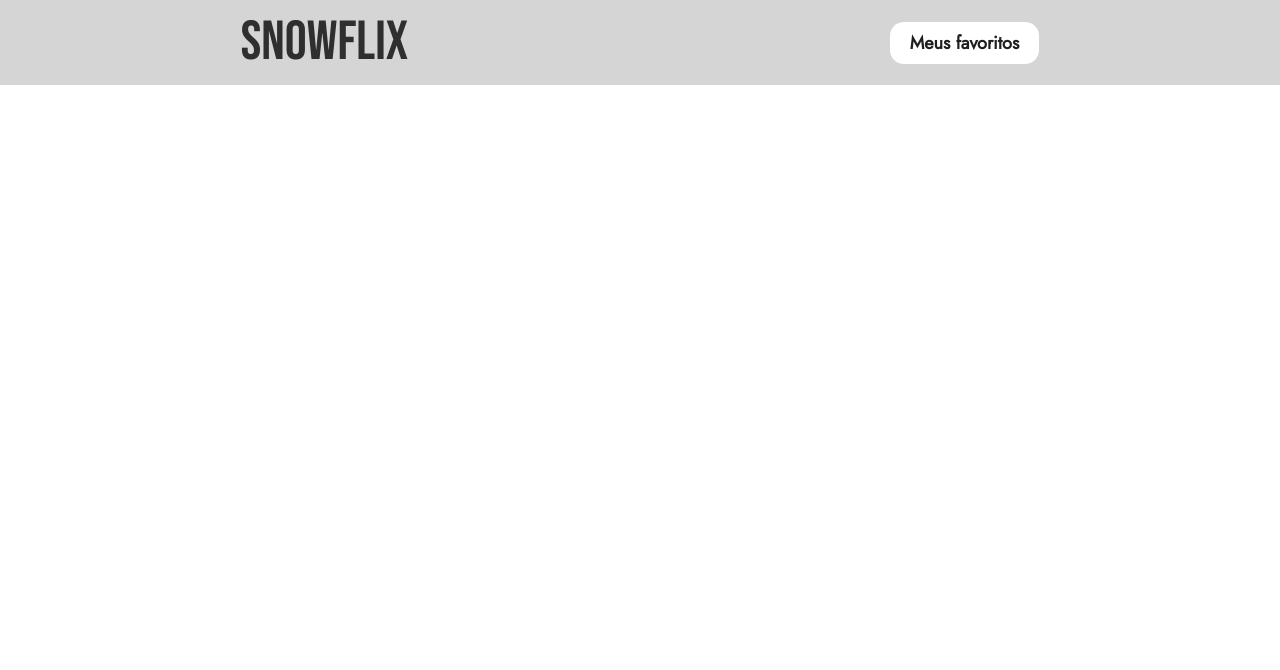
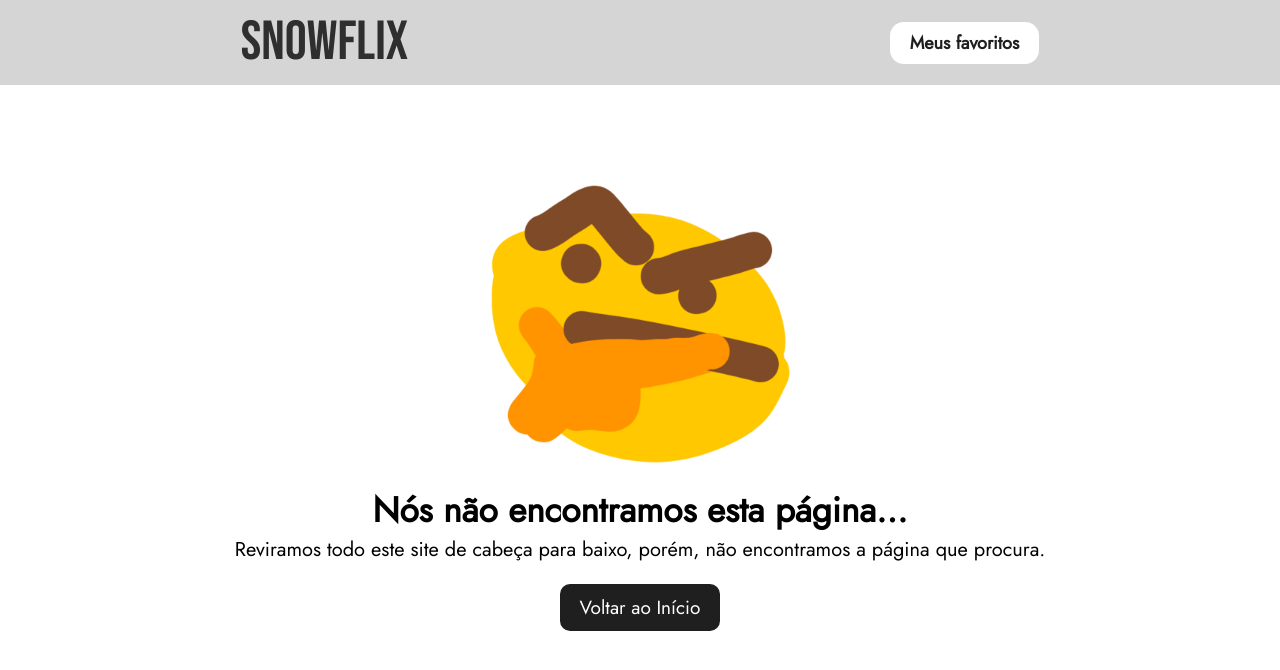
Before and after one commit to WhiteArct1c/snowflix, a React (Vite) app: page /favoritos in a window 1280 px wide. Shown: the top 670 px of the page. Built offline with nearby package versions, Linux system fonts and the light colour scheme.

Commit message:
Setting routes for the pages

```diff
--- a/package.json
+++ b/package.json
@@ -9,6 +9,7 @@
     "preview": "vite preview"
   },
   "dependencies": {
+    "axios": "^1.1.3",
     "react": "^18.2.0",
     "react-dom": "^18.2.0",
     "react-router-dom": "^6.4.2"
--- a/src/routes.jsx
+++ b/src/routes.jsx
@@ -2,6 +2,7 @@ import {BrowserRouter, Routes, Route} from 'react-router-dom'
 
 import Home from './pages/Home'
 import Filme from './pages/Filme'
+import Erro from './pages/Erro'
 
 import Header from './components/Header'
 
@@ -12,6 +13,9 @@ function RoutesApp(){
             <Routes>
                 <Route path='/' element={ <Home /> } />
                 <Route path='/filme/:id' element={ <Filme /> } />
+
+
+                <Route path='*' element={ <Erro/> } />
             </Routes>
         </BrowserRouter>
     )
--- /dev/null
+++ b/src/services/api.jsx
@@ -0,0 +1,10 @@
+import axios from 'axios'
+
+//Base da URL: https://api.themoviedb.org/3
+//URL da API: https://api.themoviedb.org/3/movie/now_playing?api_key=bcba87548bafae0e8414d8dc43e926e3
+
+const api = axios.create({
+   baseURL: 'https://api.themoviedb.org/3'
+})
+
+export default api;
```
Also changed, not shown: 1 other file (tests, documents, lock files or other folders).
